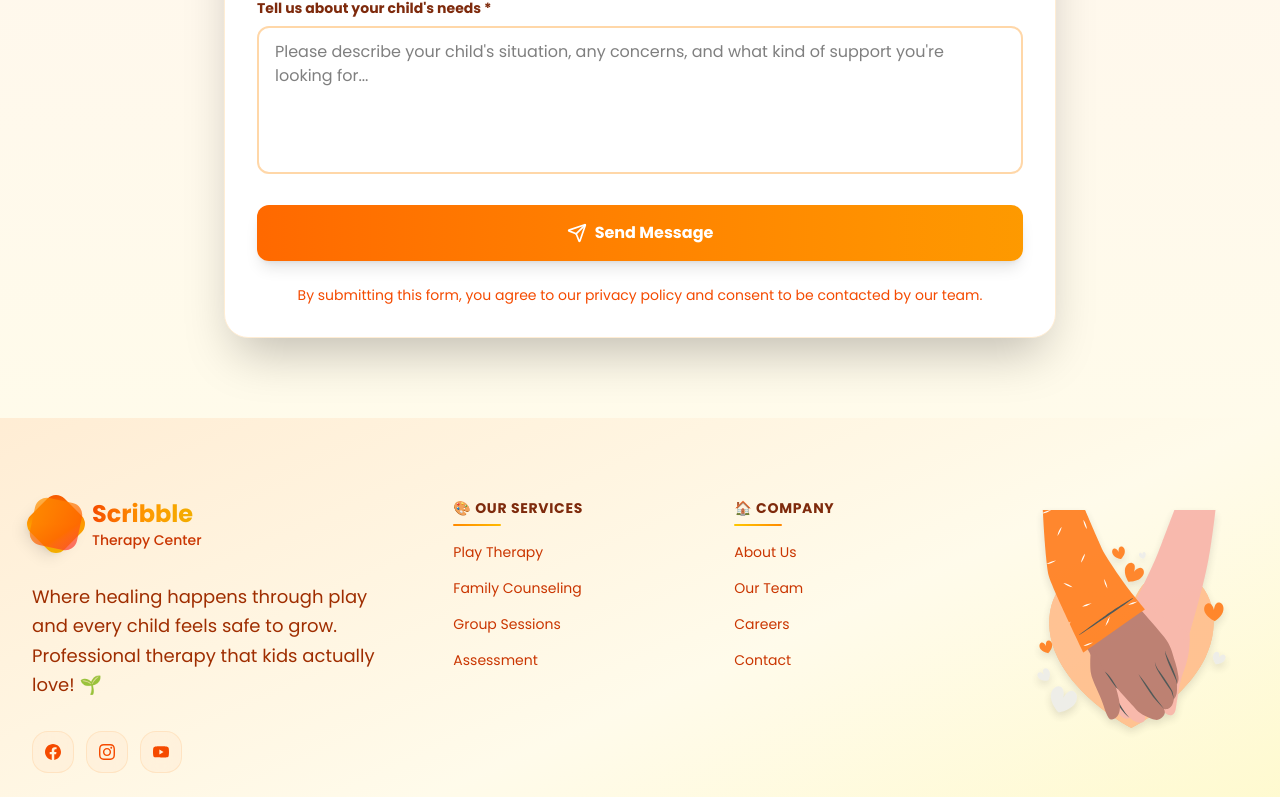
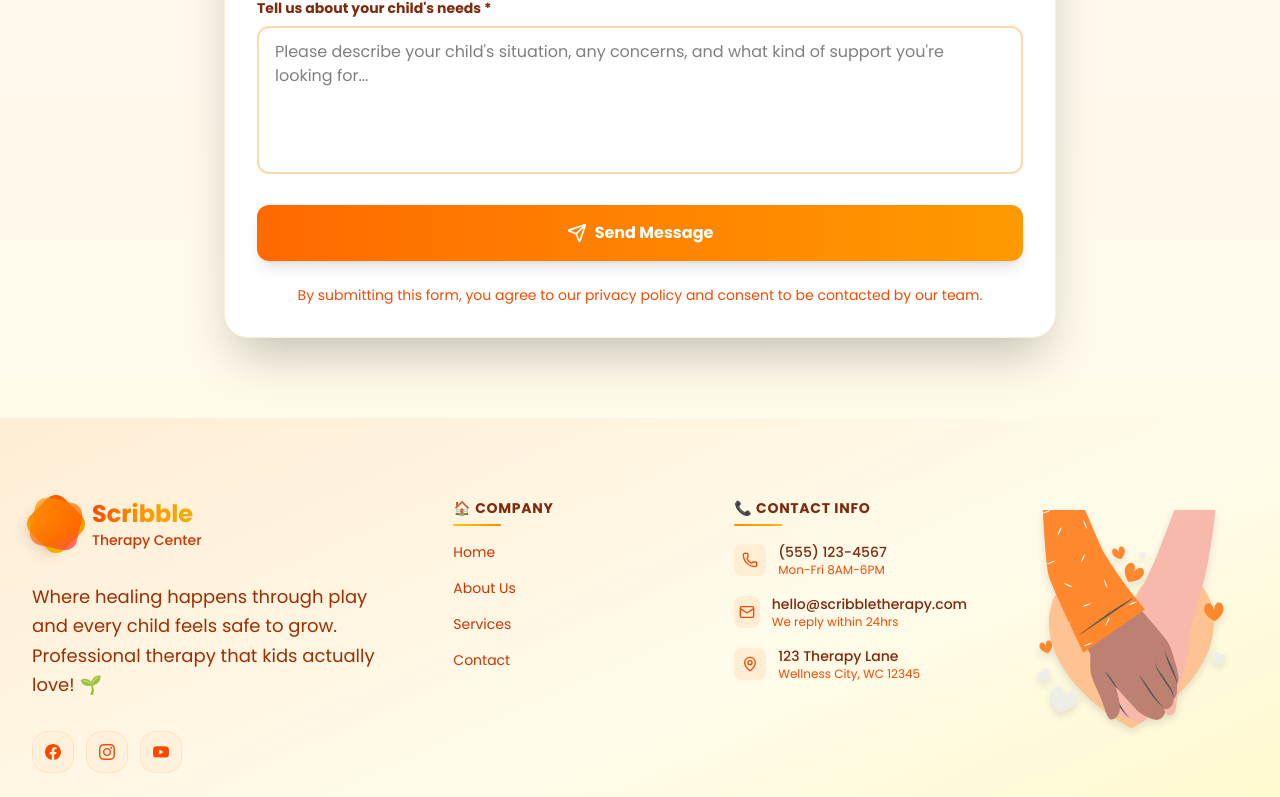
Before and after one commit to Kenneth14031129/Scribble-Website, a React (Vite) app: page /contact in a window 1280 px wide. Shown: the part 2000-2797 px from the top of the page. Built offline with nearby package versions, Linux system fonts and the light colour scheme.

Commit message:
Enhance UI Designs

```diff
--- a/src/App.jsx
+++ b/src/App.jsx
@@ -1,4 +1,5 @@
-import { BrowserRouter as Router, Routes, Route } from "react-router-dom";
+import { BrowserRouter as Router, Routes, Route, useLocation } from "react-router-dom";
+import { useEffect } from "react";
 import Header from "./components/Header";
 import Footer from "./components/Footer";
 import Error from "./components/Error";
@@ -8,10 +9,22 @@ import About from "./pages/About";
 import Services from "./pages/Services";
 import Contact from "./pages/Contact";
 
+// ScrollToTop component
+function ScrollToTop() {
+  const { pathname } = useLocation();
+
+  useEffect(() => {
+    window.scrollTo(0, 0);
+  }, [pathname]);
+
+  return null;
+}
+
 function App() {
   return (
     <Router>
       <div className="App">
+        <ScrollToTop />
         <Routes>
           <Route path="*" element={<Error />} />
           <Route
--- a/src/components/Footer.jsx
+++ b/src/components/Footer.jsx
@@ -1,4 +1,5 @@
 import { Link } from "react-router-dom";
+import { Phone, Mail, MapPin, Heart } from "lucide-react";
 import HandsSvg from "../assets/Hands1.svg";
 
 const Footer = () => {
@@ -21,16 +22,10 @@ const Footer = () => {
   ];
 
   const footerLinks = {
-    services: [
-      { name: "Play Therapy", href: "/services" },
-      { name: "Family Counseling", href: "/services" },
-      { name: "Group Sessions", href: "/services" },
-      { name: "Assessment", href: "/services" },
-    ],
     company: [
+      { name: "Home", href: "/" },
       { name: "About Us", href: "/about" },
-      { name: "Our Team", href: "/about" },
-      { name: "Careers", href: "#" },
+      { name: "Services", href: "/services" },
       { name: "Contact", href: "/contact" },
     ],
   };
@@ -90,26 +85,6 @@ const Footer = () => {
             {/* Navigation Links */}
             <div className="lg:col-span-8">
               <div className="grid grid-cols-1 md:grid-cols-3 gap-8 lg:gap-12">
-                {/* Services */}
-                <div>
-                  <h3 className="text-orange-900 font-bold text-sm uppercase tracking-wider mb-6 relative flex items-center space-x-2">
-                    <span>🎨 Our Services</span>
-                    <div className="absolute -bottom-2 left-0 w-12 h-0.5 bg-gradient-to-r from-orange-400 to-amber-400 rounded-full"></div>
-                  </h3>
-                  <ul className="space-y-4">
-                    {footerLinks.services.map((link) => (
-                      <li key={link.name}>
-                        <Link
-                          to={link.href}
-                          className="text-orange-700 hover:text-orange-900 transition-colors duration-300 text-sm flex items-center space-x-2 group"
-                        >
-                          <span>{link.name}</span>
-                        </Link>
-                      </li>
-                    ))}
-                  </ul>
-                </div>
-
                 {/* Company */}
                 <div>
                   <h3 className="text-orange-900 font-bold text-sm uppercase tracking-wider mb-6 relative flex items-center space-x-2">
@@ -128,6 +103,57 @@ const Footer = () => {
                       </li>
                     ))}
                   </ul>
+                </div>
+
+                {/* Contact Information */}
+                <div>
+                  <h3 className="text-orange-900 font-bold text-sm uppercase tracking-wider mb-6 relative flex items-center space-x-2">
+                    <span>📞 Contact Info</span>
+                    <div className="absolute -bottom-2 left-0 w-12 h-0.5 bg-gradient-to-r from-orange-400 to-amber-400 rounded-full"></div>
+                  </h3>
+                  <div className="space-y-4">
+                    <div className="flex items-center space-x-3">
+                      <div className="w-8 h-8 bg-orange-100 rounded-lg flex items-center justify-center">
+                        <Phone className="w-4 h-4 text-orange-600" />
+                      </div>
+                      <div>
+                        <p className="text-orange-900 font-medium text-sm">
+                          (555) 123-4567
+                        </p>
+                        <p className="text-orange-600 text-xs">
+                          Mon-Fri 8AM-6PM
+                        </p>
+                      </div>
+                    </div>
+
+                    <div className="flex items-center space-x-3">
+                      <div className="w-8 h-8 bg-orange-100 rounded-lg flex items-center justify-center">
+                        <Mail className="w-4 h-4 text-orange-600" />
+                      </div>
+                      <div>
+                        <p className="text-orange-900 font-medium text-sm">
+                          hello@scribbletherapy.com
+                        </p>
+                        <p className="text-orange-600 text-xs">
+                          We reply within 24hrs
+                        </p>
+                      </div>
+                    </div>
+
+                    <div className="flex items-start space-x-3">
+                      <div className="w-8 h-8 bg-orange-100 rounded-lg flex items-center justify-center mt-0.5">
+                        <MapPin className="w-4 h-4 text-orange-600" />
+                      </div>
+                      <div>
+                        <p className="text-orange-900 font-medium text-sm">
+                          123 Therapy Lane
+                        </p>
+                        <p className="text-orange-600 text-xs">
+                          Wellness City, WC 12345
+                        </p>
+                      </div>
+                    </div>
+                  </div>
                 </div>
 
                 {/* Hands SVG Section */}
@@ -154,7 +180,7 @@ const Footer = () => {
                 <div className="h-4 w-px bg-orange-300/30"></div>
                 <p className="text-orange-600 text-xs flex items-center space-x-1">
                   <span>Made with</span>
-                  <span className="text-red-400 animate-pulse">💙</span>
+                  <Heart className="w-4 h-4 fill-orange-500 text-orange-500" />
                   <span>for families</span>
                 </p>
               </div>
--- a/src/pages/About.jsx
+++ b/src/pages/About.jsx
@@ -2,13 +2,12 @@
 /* eslint-disable no-unused-vars */
 import { useState, useEffect, useRef } from "react";
 import { Link } from "react-router-dom";
-import { Star, Users, Target, Sparkles } from "lucide-react";
+import { Star, Users, Target, Sparkles, ChevronDown } from "lucide-react";
 import { motion, useScroll, useTransform } from "framer-motion";
 
 import Aboutsvg from "../assets/About.svg";
 import Mesvg from "../assets/Me.svg";
 
-// Timeline Progress Component with Scroll-based Animation
 const TimelineProgress = ({ timelineEvents }) => {
   const timelineRef = useRef(null);
   const { scrollYProgress } = useScroll({
@@ -566,8 +565,11 @@ const About = () => {
 
   return (
     <div className="min-h-screen bg-gradient-to-br from-orange-100 via-amber-50 to-yellow-100">
-      {/* Floating Animation Styles */}
-      <style jsx>{`
+      {/* Floating Animation Styles + Smooth Scroll */}
+      <style jsx global>{`
+        html {
+          scroll-behavior: smooth;
+        }
         @keyframes float {
           0%,
           100% {
@@ -678,14 +680,15 @@ const About = () => {
                     : "opacity-0 translate-y-8"
                 }`}
               >
-                <Link
-                  to="/contact"
+                <a
+                  href="#meet-our-team"
                   className="group relative px-12 py-4 bg-gradient-to-r from-orange-500 to-amber-500 text-white font-bold rounded-full hover:from-orange-600 hover:to-amber-600 transition-all duration-300 transform hover:scale-105 hover:shadow-2xl hover:shadow-orange-500/25 text-lg"
                 >
                   <span className="relative z-10 flex items-center space-x-2">
                     <span>Meet Our Team</span>
+                    <ChevronDown className="w-5 h-5 transition-transform duration-300 group-hover:translate-y-1" />
                   </span>
-                </Link>
+                </a>
               </div>
             </div>
 
@@ -835,7 +838,7 @@ const About = () => {
       </section>
 
       {/* Meet Our Team Carousel */}
-      <section className="pt-32 pb-16 bg-gradient-to-b from-white via-orange-50 to-amber-50 relative overflow-hidden">
+      <section id="meet-our-team" className="pt-32 pb-16 bg-gradient-to-b from-white via-orange-50 to-amber-50 relative overflow-hidden">
         <div className="max-w-7xl mx-auto px-4 sm:px-6 lg:px-8">
           <motion.div
             initial={{ opacity: 0, y: 20 }}
--- a/src/pages/Contact.jsx
+++ b/src/pages/Contact.jsx
@@ -10,6 +10,7 @@ import {
   Calendar,
   Heart,
   Smile,
+  ChevronDown,
 } from "lucide-react";
 import { motion } from "framer-motion";
 
@@ -281,8 +282,11 @@ const Contact = () => {
 
   return (
     <div className="min-h-screen bg-gradient-to-br from-orange-100 via-amber-50 to-yellow-100">
-      {/* Floating Animation Styles */}
-      <style jsx>{`
+      {/* Floating Animation Styles + Smooth Scroll */}
+      <style jsx global>{`
+        html {
+          scroll-behavior: smooth;
+        }
         @keyframes float {
           0%,
           100% {
@@ -397,6 +401,7 @@ const Contact = () => {
               >
                 <span className="relative z-10 flex items-center space-x-2">
                   <span>Start Conversation</span>
+                  <ChevronDown className="w-5 h-5 transition-transform duration-300 group-hover:translate-y-1" />
                 </span>
               </a>
             </div>
--- a/src/pages/Home.jsx
+++ b/src/pages/Home.jsx
@@ -1,5 +1,6 @@
 import { useState, useEffect, useRef } from "react";
 import { Link } from "react-router-dom";
+import { ChevronDown } from "lucide-react";
 import SafeSvg from "../assets/Safe1.svg";
 import FunSvg from "../assets/Fun1.svg";
 import ExpertSvg from "../assets/Expert1.svg";
@@ -188,9 +189,12 @@ const Home = () => {
   };
 
   return (
-    <div className="min-h-screen bg-gradient-to-br from-orange-100 via-amber-50 to-yellow-100">
-      {/* Floating Animation Styles + 3D Card Flip */}
-      <style jsx>{`
+    <div className="min-h-screen bg-gradient-to-br from-orange-100 via-amber-50 to-yellow-100 scroll-smooth">
+      {/* Floating Animation Styles + 3D Card Flip + Smooth Scroll */}
+      <style jsx global>{`
+        html {
+          scroll-behavior: smooth;
+        }
         @keyframes float {
           0%,
           100% {
@@ -311,14 +315,15 @@ const Home = () => {
                     : "opacity-0 translate-y-8"
                 }`}
               >
-                <Link
-                  to="/contact"
-                  className="group relative px-12 py-4 bg-gradient-to-r from-orange-500 to-amber-500 text-white font-bold rounded-full hover:from-orange-600 hover:to-amber-600 transition-all duration-300 transform hover:scale-105 hover:shadow-2xl hover:shadow-orange-500/25 text-lg"
+                <a
+                  href="#our-therapy"
+                  className="group relative px-12 py-4 bg-gradient-to-r from-orange-500 to-amber-500 text-white font-bold rounded-full hover:from-orange-600 hover:to-amber-600 transition-all duration-300 transform hover:scale-105 hover:shadow-2xl hover:shadow-orange-500/25 text-lg scroll-smooth"
                 >
                   <span className="relative z-10 flex items-center space-x-2">
-                    <span>Start Their Journey</span>
+                    <span>Learn More</span>
+                    <ChevronDown className="w-5 h-5 transition-transform duration-300 group-hover:translate-y-1" />
                   </span>
-                </Link>
+                </a>
               </div>
             </div>
 
@@ -420,6 +425,7 @@ const Home = () => {
 
       {/* Features Section - Why Kids Love Us */}
       <section
+        id="our-therapy"
         ref={featuresRef}
         className="py-32 bg-gradient-to-b from-orange-50 via-white to-amber-50 relative"
       >
@@ -722,16 +728,7 @@ const Home = () => {
               className="group relative px-12 py-5 bg-white text-orange-600 font-black rounded-full hover:bg-orange-100 transition-all duration-300 transform hover:scale-110 hover:shadow-2xl hover:shadow-white/25 text-xl border-4 border-orange-300"
             >
               <span className="relative z-10 flex items-center space-x-2">
-                <span>🎯 Book Free Session</span>
-              </span>
-            </Link>
-
-            <Link
-              to="/about"
-              className="group px-12 py-5 border-4 border-white text-white font-bold rounded-full hover:bg-white/20 transition-all duration-300 transform hover:scale-105 text-xl"
-            >
-              <span className="flex items-center space-x-2">
-                <span>💫 Learn More</span>
+                <span>Book Free Session</span>
               </span>
             </Link>
           </div>
--- a/src/pages/Services.jsx
+++ b/src/pages/Services.jsx
@@ -9,6 +9,7 @@ import {
   Palette,
   Music,
   MessageCircle,
+  ChevronDown,
 } from "lucide-react";
 import { motion, useScroll, useTransform } from "framer-motion";
 
@@ -302,8 +303,11 @@ const Services = () => {
 
   return (
     <div className="min-h-screen bg-gradient-to-br from-orange-100 via-amber-50 to-yellow-100">
-      {/* Floating Animation Styles */}
-      <style jsx>{`
+      {/* Floating Animation Styles + Smooth Scroll */}
+      <style jsx global>{`
+        html {
+          scroll-behavior: smooth;
+        }
         @keyframes float {
           0%,
           100% {
@@ -413,30 +417,22 @@ const Services = () => {
                   : "opacity-0 translate-y-8"
               }`}
             >
-              <Link
-                to="/contact"
+              <a
+                href="#core-therapy-services"
                 className="group relative px-12 py-4 bg-gradient-to-r from-orange-500 to-amber-500 text-white font-bold rounded-full hover:from-orange-600 hover:to-amber-600 transition-all duration-300 transform hover:scale-105 hover:shadow-2xl hover:shadow-orange-500/25 text-lg"
               >
                 <span className="relative z-10 flex items-center space-x-2">
-                  <span>Schedule Consultation</span>
+                  <span>Learn More</span>
+                  <ChevronDown className="w-5 h-5 transition-transform duration-300 group-hover:translate-y-1" />
                 </span>
-              </Link>
-
-              <Link
-                to="/about"
-                className="group relative px-12 py-4 bg-white/90 backdrop-blur-sm text-orange-600 font-bold rounded-full border-2 border-orange-300 hover:bg-orange-50 transition-all duration-300 transform hover:scale-105 hover:shadow-xl text-lg"
-              >
-                <span className="relative z-10 flex items-center space-x-2">
-                  <span>Learn About Us</span>
-                </span>
-              </Link>
+              </a>
             </div>
           </div>
         </div>
       </section>
 
       {/* Core Services Section */}
-      <section className="py-32 bg-gradient-to-b from-white via-orange-50 to-amber-50 relative overflow-hidden">
+      <section id="core-therapy-services" className="py-32 bg-gradient-to-b from-white via-orange-50 to-amber-50 relative overflow-hidden">
         <div className="max-w-7xl mx-auto px-4 sm:px-6 lg:px-8">
           <motion.div
             initial={{ opacity: 0, y: 20 }}
@@ -460,7 +456,11 @@ const Services = () => {
                 offset: ["start center", "end center"],
               });
 
-              const lineHeight = useTransform(scrollYProgress, [0, 1], ["0%", "100%"]);
+              const lineHeight = useTransform(
+                scrollYProgress,
+                [0, 1],
+                ["0%", "100%"]
+              );
 
               return (
                 <>
@@ -495,19 +495,19 @@ const Services = () => {
                         initial={{
                           opacity: 0,
                           x: -100,
-                        scale: 0.8
+                          scale: 0.8,
                         }}
                         whileInView={{
                           opacity: 1,
                           x: 0,
-                        scale: 1
+                          scale: 1,
                         }}
                         transition={{
                           duration: 0.8,
                           delay: index * 0.15,
                           type: "spring",
                           stiffness: 100,
-                        damping: 15
+                          damping: 15,
                         }}
                         viewport={{ once: true, margin: "-50px" }}
                         className="w-1/2 text-center lg:text-left group pr-8"
@@ -516,7 +516,10 @@ const Services = () => {
                         <motion.div
                           initial={{ opacity: 0, y: 20 }}
                           whileInView={{ opacity: 1, y: 0 }}
-                        transition={{ duration: 0.6, delay: index * 0.15 + 0.2 }}
+                          transition={{
+                            duration: 0.6,
+                            delay: index * 0.15 + 0.2,
+                          }}
                           viewport={{ once: true }}
                         >
                           <h3 className="text-3xl lg:text-4xl font-bold text-orange-900 mb-6 group-hover:text-orange-700 transition-colors duration-300">
@@ -531,7 +534,10 @@ const Services = () => {
                         <motion.div
                           initial={{ opacity: 0 }}
                           whileInView={{ opacity: 1 }}
-                        transition={{ duration: 0.8, delay: index * 0.15 + 0.4 }}
+                          transition={{
+                            duration: 0.8,
+                            delay: index * 0.15 + 0.4,
+                          }}
                           viewport={{ once: true }}
                           className="space-y-3"
                         >
@@ -542,7 +548,7 @@ const Services = () => {
                               whileInView={{ opacity: 1, y: 0 }}
                               transition={{
                                 duration: 0.5,
-                              delay: index * 0.15 + 0.5 + (idx * 0.1)
+                                delay: index * 0.15 + 0.5 + idx * 0.1,
                               }}
                               viewport={{ once: true }}
                               className="flex items-center justify-start text-orange-800 group-hover:text-orange-700 transition-colors duration-300"
@@ -566,19 +572,19 @@ const Services = () => {
                           initial={{
                             opacity: 0,
                             x: 100,
-                          scale: 0.8
+                            scale: 0.8,
                           }}
                           whileInView={{
                             opacity: 1,
                             x: 0,
-                          scale: 1
+                            scale: 1,
                           }}
                           transition={{
                             duration: 0.8,
                             delay: index * 0.15,
                             type: "spring",
                             stiffness: 100,
-                          damping: 15
+                            damping: 15,
                           }}
                           viewport={{ once: true, margin: "-50px" }}
                           className="w-1/2 text-center lg:text-left group pl-8"
@@ -587,7 +593,10 @@ const Services = () => {
                           <motion.div
                             initial={{ opacity: 0, y: 20 }}
                             whileInView={{ opacity: 1, y: 0 }}
-                          transition={{ duration: 0.6, delay: index * 0.15 + 0.2 }}
+                            transition={{
+                              duration: 0.6,
+                              delay: index * 0.15 + 0.2,
+                            }}
                             viewport={{ once: true }}
                           >
                             <h3 className="text-3xl lg:text-4xl font-bold text-orange-900 mb-6 group-hover:text-orange-700 transition-colors duration-300">
@@ -602,7 +611,10 @@ const Services = () => {
                           <motion.div
                             initial={{ opacity: 0 }}
                             whileInView={{ opacity: 1 }}
-                          transition={{ duration: 0.8, delay: index * 0.15 + 0.4 }}
+                            transition={{
+                              duration: 0.8,
+                              delay: index * 0.15 + 0.4,
+                            }}
                             viewport={{ once: true }}
                             className="space-y-3"
                           >
@@ -613,7 +625,7 @@ const Services = () => {
                                 whileInView={{ opacity: 1, y: 0 }}
                                 transition={{
                                   duration: 0.5,
-                                delay: index * 0.15 + 0.5 + (idx * 0.1)
+                                  delay: index * 0.15 + 0.5 + idx * 0.1,
                                 }}
                                 viewport={{ once: true }}
                                 className="flex items-center justify-start text-orange-800 group-hover:text-orange-700 transition-colors duration-300"
```
Lines whose indentation alone changed are shown as unchanged.
